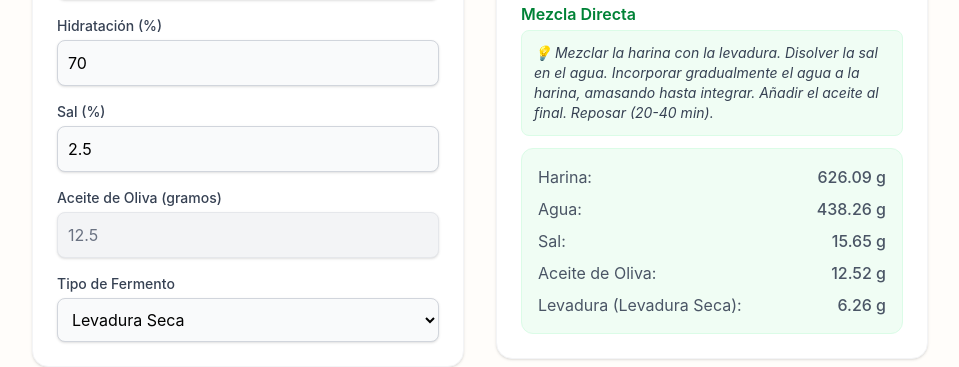
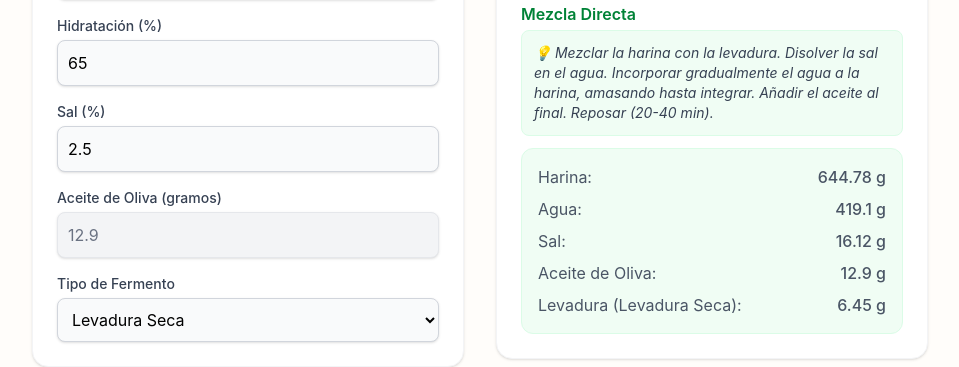
Before and after one commit to sudokurama-lab/pizza_dough_calculator, a Vue app in the folder calculadora-pizza/: page / in a window 1280 px wide. Shown: the part 462-829 px from the top of the page, without its empty margins (160-1119 px from the left). Built offline with nearby package versions, Linux system fonts and the light colour scheme.

Commit message:
[main] fix: correct hydration value and yeast calculation in final dough preparation

```diff
--- a/calculadora-pizza/src/composables/usePizzaMath.js
+++ b/calculadora-pizza/src/composables/usePizzaMath.js
@@ -7,7 +7,7 @@ export function usePizzaMath() {
   const availableFlour = ref(1000)
   const pizzas = ref(4)
   const weightPerPizza = ref(270)
-  const hydration = ref(70)
+  const hydration = ref(65)
   const salt = ref(2.5)
   const fermentType = ref('Levadura Seca')
 
@@ -94,7 +94,7 @@ export function usePizzaMath() {
         'Disolver la levadura en el agua. Añadir harina y sal. Amasar hasta obtener una masa homogénea. Incorporar el aceite al final. Reposar (20-40 min).'
     } else if (fermentType.value === 'Biga') {
       // Corregido: 2% sobre harina total
-      yeast = totalFlour.value * 0.02
+      yeast = prefFlour * 0.02
       currentYeastType = 'Levadura Seca (Refuerzo)'
       instructions =
         'Disolver la levadura seca y la biga en el agua restante hasta integrar. Incorporar harina y sal, y amasar hasta desarrollar el gluten. Finalmente, integrar el aceite de oliva y dejar reposar en bloque (20-40 min). Una vez reposada, amasar ligeramente y dejar fermentar en bloque (8-12h) a temperatura ambiente con la masa protegida. Una vez fermentada, formar las bolas de pizza y guardar en un recipiente (2-3 h) o hasta que doble el tamaño antes de estirar.'
```
